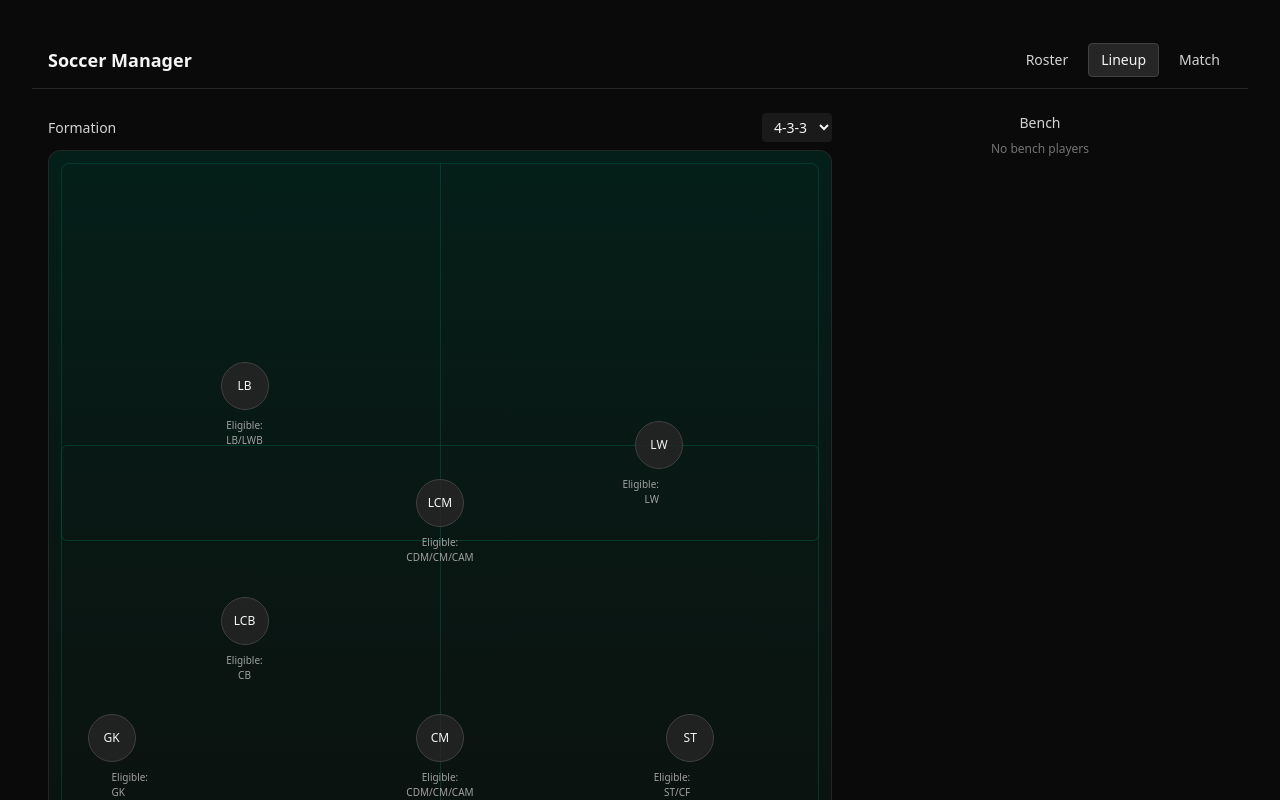
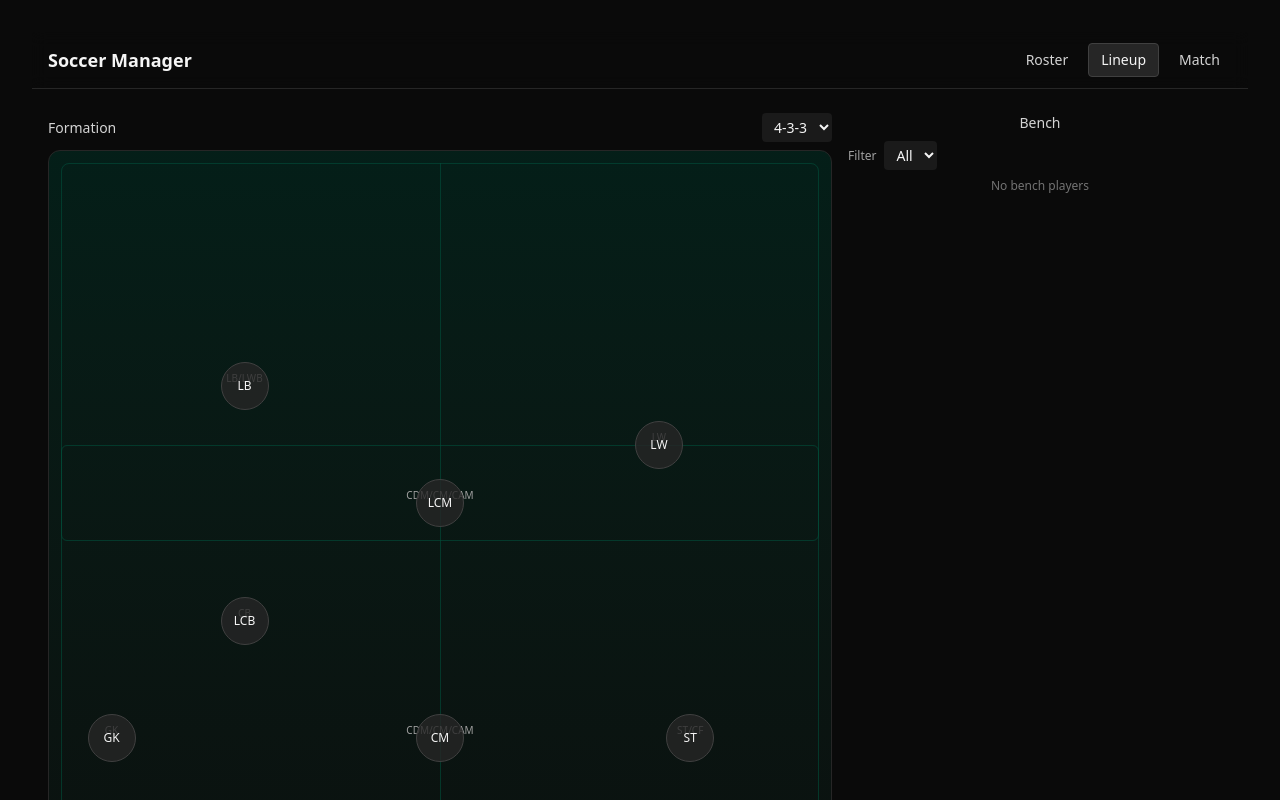
Before and after one commit to charlesjnichols/onPitch, a React (Vite) app in the folder soccer-manager/: page / in a window 1280 px wide. Both pictures are taken after a click on the button "Lineup". Shown: the top 800 px of the page. Built offline with nearby package versions, Linux system fonts and the light colour scheme.

Commit message:
Improve player positioning UI with slot tags and filter options
Co-authored-by: ccdtrd <ccdtrd@gmail.com>

```diff
--- a/soccer-manager/src/components/PointerTacticsBoard.tsx
+++ b/soccer-manager/src/components/PointerTacticsBoard.tsx
@@ -258,6 +258,11 @@ export default function PointerTacticsBoard() {
             const eligibleTags = getEligibleTagsForSlot(slot.id)
             return (
               <div key={slot.id} className="absolute" style={{ left: `${slot.x * 100}%`, top: `${slot.y * 100}%` }}>
+                {!player && eligibleTags.length > 0 && (
+                  <div className="absolute left-1/2 -translate-x-1/2 -translate-y-full mb-1 text-[10px] text-neutral-400 whitespace-nowrap">
+                    {eligibleTags.join('/')}
+                  </div>
+                )}
                 <div
                   role="button"
                   tabIndex={0}
@@ -275,14 +280,6 @@ export default function PointerTacticsBoard() {
                     {slot.id.toUpperCase()}
                   </div>
                 </div>
-                {!player && eligibleTags.length > 0 && (() => {
-                  const labelClass = slot.x < 0.25 ? 'left-0 translate-x-0 text-left' : (slot.x > 0.75 ? 'right-0 translate-x-0 text-right' : 'left-1/2 -translate-x-1/2 text-center')
-                  return (
-                    <div className={`absolute ${labelClass} mt-1 text-[10px] text-neutral-400 max-w-[140px] break-words`} style={{ top: 'calc(50% + 28px)' }}>
-                      Eligible: {eligibleTags.join('/')}
-                    </div>
-                  )
-                })()}
               </div>
             )
           })}
@@ -290,6 +287,19 @@ export default function PointerTacticsBoard() {
       </div>
       <div>
         <div className="mb-2 text-sm text-neutral-300">Bench{selectedSlotId ? ` — Eligible for ${selectedSlotId.toUpperCase()}` : ''}</div>
+        <div className="mb-2 flex items-center gap-2">
+          <label className="text-xs text-neutral-400">Filter</label>
+          <select
+            className="bg-neutral-800/60 rounded px-2 py-1 text-sm"
+            value={selectedSlotId ? getEligibleTagsForSlot(selectedSlotId)[0] ?? '' : ''}
+            onChange={() => { /* noop: filter is driven by slot selection; this is a display hint */ }}
+          >
+            <option value="">All</option>
+            {selectedSlotId && getEligibleTagsForSlot(selectedSlotId).map(tag => (
+              <option key={tag} value={tag}>{tag}</option>
+            ))}
+          </select>
+        </div>
         <div ref={benchRef} className="grid gap-2">
           {eligibleBenchForSelected.length === 0 && <div className="text-xs text-neutral-500">No bench players</div>}
           {eligibleBenchForSelected.map(p => (
--- a/soccer-manager/src/components/RosterPanel.tsx
+++ b/soccer-manager/src/components/RosterPanel.tsx
@@ -1,8 +1,7 @@
 import { useState } from 'react'
 import { useAppStore } from '../store'
 import type { PositionTag, Player } from '../types'
-
-const ALL_POSITIONS: PositionTag[] = ['GK','LB','CB','RB','LWB','RWB','CDM','CM','CAM','LW','RW','CF','ST']
+import { ALL_POSITIONS } from '../utils/positions'
 
 function PlayerRow({ player }: { player: Player }) {
   const updatePlayer = useAppStore(s => s.updatePlayer)
--- a/soccer-manager/src/utils/positions.ts
+++ b/soccer-manager/src/utils/positions.ts
@@ -1,4 +1,6 @@
 import type { PositionTag, Player } from '../types'
+
+export const ALL_POSITIONS: PositionTag[] = ['GK','LB','CB','RB','LWB','RWB','CDM','CM','CAM','LW','RW','CF','ST']
 
 // Map the tactics slot id to acceptable position tags
 export const SLOT_ELIGIBLE_TAGS: Record<string, PositionTag[]> = {
```
